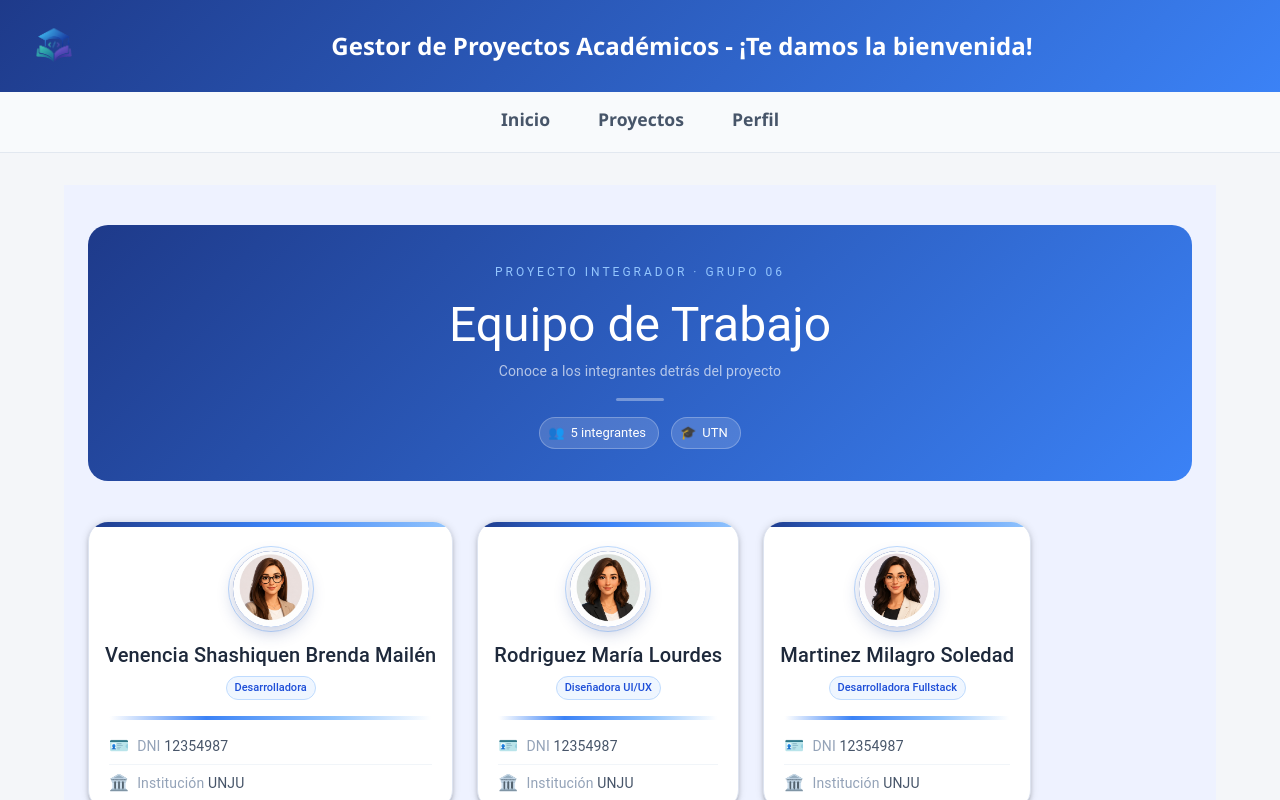
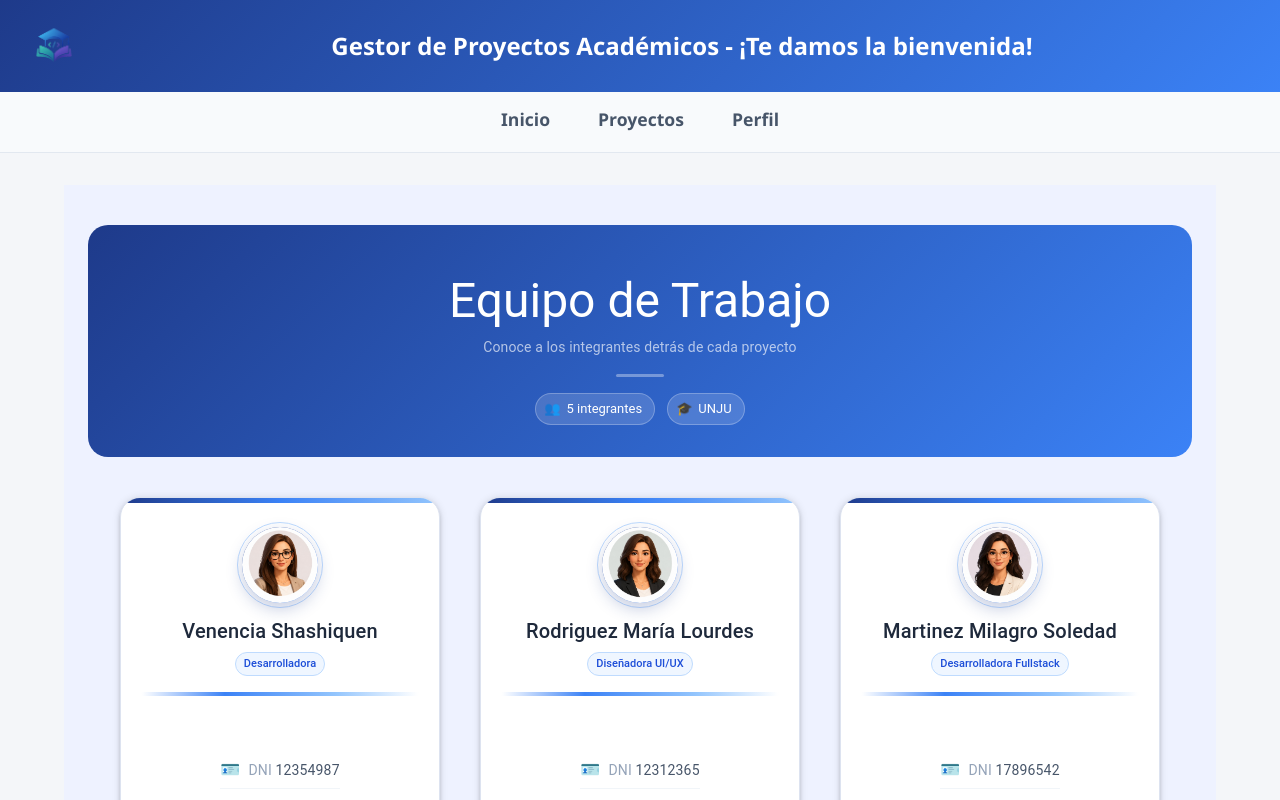
Before and after one commit to milimartinez777/pv_tp3_grupo6, a React (Vite) app: page /perfil in a window 1280 px wide. Shown: the top 800 px of the page. Built offline with nearby package versions, Linux system fonts and the light colour scheme.

Commit message:
Modifico PerfilUsuario.jsx, estableciendo qe todas las cards tengan un solo tamaño y y ajustes de alineación en el centro de algunos datos y en proyecto service cambio los datos que estaban repetidos.

```diff
--- a/src/services/proyectoService.js
+++ b/src/services/proyectoService.js
@@ -64,11 +64,11 @@ const proyectoService = (( )=>{
         }
     ];
     const equipo = [
-        {id: 1, nombre: "Venencia Shashiquen Brenda Mailén", dni: "12354987", rol: "Desarrolladora", institucion: "UNJU", foto: avatar4},
-        {id: 2, nombre: "Rodriguez María Lourdes", dni: "12354987", rol: "Diseñadora UI/UX", institucion: "UNJU", foto: avatar5},
-        {id: 3, nombre: "Martinez Milagro Soledad", dni: "12354987", rol: "Desarrolladora Fullstack", institucion: "UNJU", foto: avatar3},
-        {id: 4, nombre: "Cruz Jonatan Anibal", dni: "12354987", rol: "Desarrollador Fullstack", institucion: "UNJU", foto: avatar1},
-        {id: 5, nombre: "Juarez David", dni: "12354987", rol: "Analista en Sistemas", institucion: "UNJU", foto: avatar2}
+        {id: 1, nombre: "Venencia Shashiquen", dni: "12354987", rol: "Desarrolladora", institucion: "UNJU", foto: avatar4},
+        {id: 2, nombre: "Rodriguez María Lourdes", dni: "12312365", rol: "Diseñadora UI/UX", institucion: "UNJU", foto: avatar5},
+        {id: 3, nombre: "Martinez Milagro Soledad", dni: "17896542", rol: "Desarrolladora Fullstack", institucion: "UNJU", foto: avatar3},
+        {id: 4, nombre: "Cruz Jonatan Anibal", dni: "35394988", rol: "Desarrollador Fullstack", institucion: "UNJU", foto: avatar1},
+        {id: 5, nombre: "Juarez David", dni: "23549356", rol: "Analista en Sistemas", institucion: "UNJU", foto: avatar2}
 
     ];
     const obtenerEquipo = () => [...equipo];
--- a/src/views/PerfilUsuario.jsx
+++ b/src/views/PerfilUsuario.jsx
@@ -12,23 +12,23 @@ const PerfilUsuario = () => {
             <Container maxWidth="lg">
 
                 <Paper elevation={0} sx={{ p: 4, mb: 5, textAlign: 'center', color: 'white', borderRadius: 5, background: 'linear-gradient(135deg, #1e3a8a, #3b82f6)', overflow: 'hidden', position: 'relative' }}>
-                    <Typography variant="overline" sx={{ color: '#93c5fd', letterSpacing: 3 }}>Proyecto Integrador · Grupo 06</Typography>
-                    <Typography variant="h3" fontWeight="500" sx={{ mt: 1 }}>Equipo de Trabajo</Typography>
-                    <Typography sx={{ mt: 1, color: 'rgba(255,255,255,0.65)', fontSize: 14 }}>Conoce a los integrantes detrás del proyecto</Typography>
+
+                    <Typography variant="h3" fontWeight="500" sx={{ mt: 2, mb: 1 }}>Equipo de Trabajo</Typography>
+                    <Typography sx={{ mt: 1, color: 'rgba(255,255,255,0.65)', fontSize: 14 }}>Conoce a los integrantes detrás de cada proyecto</Typography>
                     <Box sx={{ width: 48, height: 3, background: 'rgba(255,255,255,0.35)', borderRadius: 2, mx: 'auto', my: 2 }} />
                     <Box sx={{ display: 'flex', justifyContent: 'center', gap: 1.5 }}>
                         <Chip icon={<span style={{ fontSize: 13, marginLeft: 8 }}>👥</span>} label={`${integrantes.length} integrantes`} sx={{ background: 'rgba(255,255,255,0.15)', color: 'white', border: '0.5px solid rgba(255,255,255,0.25)' }} />
-                        <Chip icon={<span style={{ fontSize: 13, marginLeft: 8 }}>🎓</span>} label="UTN" sx={{ background: 'rgba(255,255,255,0.15)', color: 'white', border: '0.5px solid rgba(255,255,255,0.25)' }} />
+                        <Chip icon={<span style={{ fontSize: 13, marginLeft: 8 }}>🎓</span>} label="UNJU" sx={{ background: 'rgba(255,255,255,0.15)', color: 'white', border: '0.5px solid rgba(255,255,255,0.25)' }} />
                     </Box>
                 </Paper>
 
-                <Grid container spacing={3} justifyContent="center">
+                <Grid container spacing={3} sx={{ justifyContent: "center" }}>
 
                     {integrantes.map((persona) => {
                         return (
-                            <Grid item xs={12} sm={6} md={4} key={persona.id} sx={{ display: 'flex' }}>
+                            <Grid xs={12} sm={6} md={4} key={persona.id} sx={{ display: 'flex', px: 1 }}>
 
-                                <Paper elevation={3} sx={{ width: '100%', borderRadius: 5, overflow: 'hidden', display: 'flex', flexDirection: 'column', border: '0.5px solid #dde3f0', transition: 'transform 0.35s cubic-bezier(.34,1.56,.64,1), box-shadow 0.35s ease', '&:hover': { transform: 'translateY(-12px) scale(1.02)', boxShadow: '0 24px 50px rgba(30,58,138,0.18)' } }}>
+                                <Paper elevation={3} sx={{ width: '320px', height: '400px', borderRadius: 5, overflow: 'hidden', display: 'flex', flexDirection: 'column', border: '0.5px solid #dde3f0', transition: 'transform 0.35s cubic-bezier(.34,1.56,.64,1), box-shadow 0.35s ease', '&:hover': { transform: 'translateY(-12px) scale(1.02)', boxShadow: '0 24px 50px rgba(30,58,138,0.18)' } }}>
 
                                     <Box sx={{ height: 5, background: 'linear-gradient(90deg, #1e3a8a, #3b82f6, #93c5fd)' }} />
 
@@ -49,7 +49,7 @@ const PerfilUsuario = () => {
                                         <Divider sx={{ borderImage: 'linear-gradient(90deg, transparent, #3b82f6 30%, #93c5fd 70%, transparent) 1', borderWidth: 2 }} />
                                     </Box>
 
-                                    <Box sx={{ px: 2.5, py: 2, display: 'flex', flexDirection: 'column', gap: 1 }}>
+                                    <Box sx={{ px: 2.5, py: 2, display: 'flex', flexDirection: 'column', justifyContent: 'center', alignItems: 'center',flexGrow: 1, gap: 3 }}>
 
                                         <Box sx={{ display: 'flex', alignItems: 'center', gap: 1, borderBottom: '0.5px solid #f1f5f9', pb: 1 }}>
                                             <Typography sx={{ fontSize: 16, color: '#3b82f6', lineHeight: 1 }}>🪪</Typography>
```
